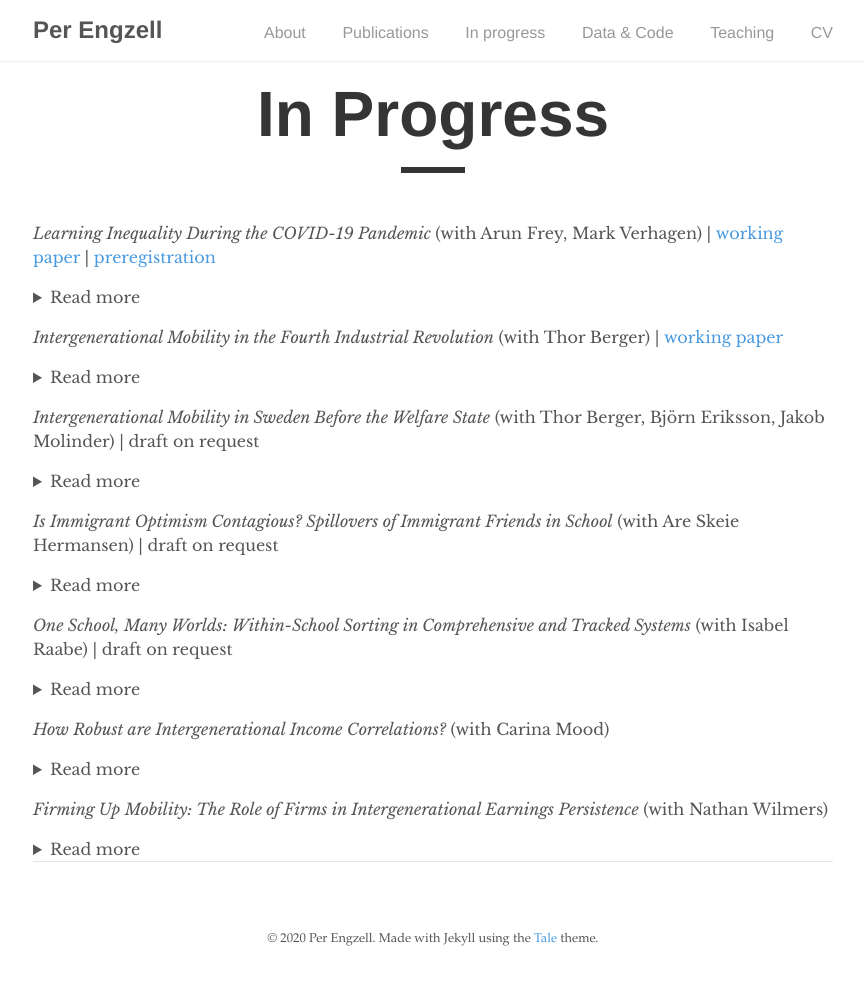
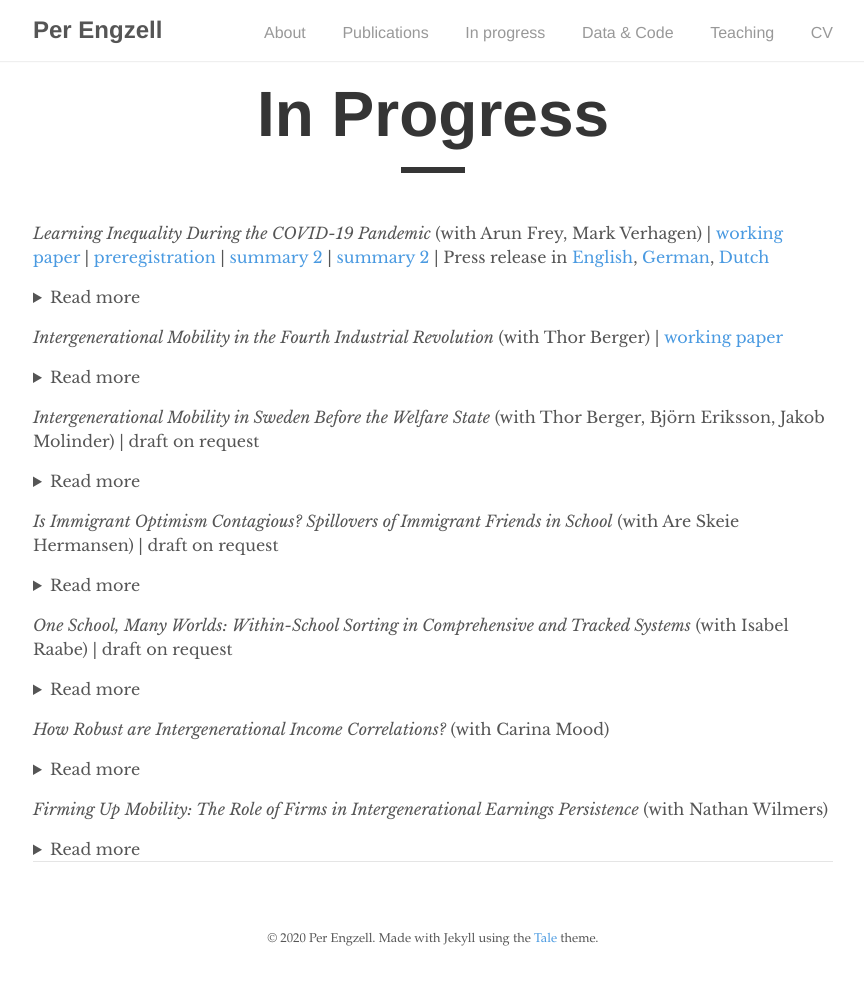
Before and after one commit to pengzell/pengzell.github.io, a Jekyll site: the page built from _pages/inprogress.md, in a window 1280 px wide. Shown: the whole page, without its empty margins (207-1071 px from the left). Built offline with Jekyll 4.4.1, drawn with Linux system fonts in a browser that asks for light colours.

Commit message:
Update inprogress.md

```diff
--- a/_pages/inprogress.md
+++ b/_pages/inprogress.md
@@ -6,10 +6,11 @@ permalink: /inprogress/
 ---
 
 *Learning Inequality During the COVID-19 Pandemic* (with Arun Frey, Mark Verhagen)
-| [working paper](https://osf.io/preprints/socarxiv/ve4z7/) | [preregistration](https://osf.io/xnh9c/)
+| [working paper](https://osf.io/preprints/socarxiv/ve4z7/) | [preregistration](https://osf.io/xnh9c/) | [summary 2](https://voxeu.org/article/collateral-damage-children-s-education-during-lockdown) | [summary 2](https://population-europe.eu/policy-insights/how-do-school-closures-affect-student-learning-its-worse-you-think) | Press release in
+[English](https://www.demographicscience.ox.ac.uk/post/children-learned-little-or-nothing-during-school-closures-despite-online-learning), [German](https://www.demographicscience.ox.ac.uk/post/schulkinder-haben-w%C3%A4hrend-der-schulschlie%C3%9Fungen-trotz-online-unterricht-wenig-oder-nichts-gelernt), [Dutch](https://www.demographicscience.ox.ac.uk/post/leerlingen-lopen-grote-leerachterstanden-op-tijdens-lockdown-aldus-nieuw-onderzoek-van-onderzoekers)
 <details>
 <summary>Read more</summary>
-Suspension of face-to-face instruction in schools during the COVID-19 pandemic has led to concerns about consequences for student learning. So far, data to study this question have been limited. In this paper, we evaluate the effect of school closures on primary school students in the Netherlands, where schools remained closed for 8 weeks. We examine nationally standardized test scores before and after lockdown, and compare progress during this period to the same period in previous years. Our results reveal a significant loss of learning progress of about 3 percentile points or 0.08 standard deviations. This loss is 35-40% larger among students from low-educated homes, confirming worries about the uneven toll of the pandemic on children and families. Our results are on the same order of magnitude as best-case scenarios projected by the European Commission and the World Bank, and suggest losses many times larger in countries less prepared for remote learning.
+Suspension of face-to-face instruction in schools during the COVID-19 pandemic has led to concerns about consequences for student learning. So far, data to study this question have been limited. In this paper, we evaluate the effect of school closures on primary school students in the Netherlands, where schools remained closed for 8 weeks. We examine nationally standardized test scores before and after lockdown, and compare progress during this period to the same period in previous years. Our results reveal a significant loss of learning progress of about 3 percentile points or 0.08 standard deviations. This loss is around 50% larger among students from low-educated homes, confirming worries about the uneven toll of the pandemic on children and families. Our results are on the same order of magnitude as best-case scenarios projected by the European Commission and the World Bank, and suggest losses many times larger in countries less prepared for remote learning.
 </details>
 
 *Intergenerational Mobility in the Fourth Industrial Revolution* (with Thor Berger)
```
